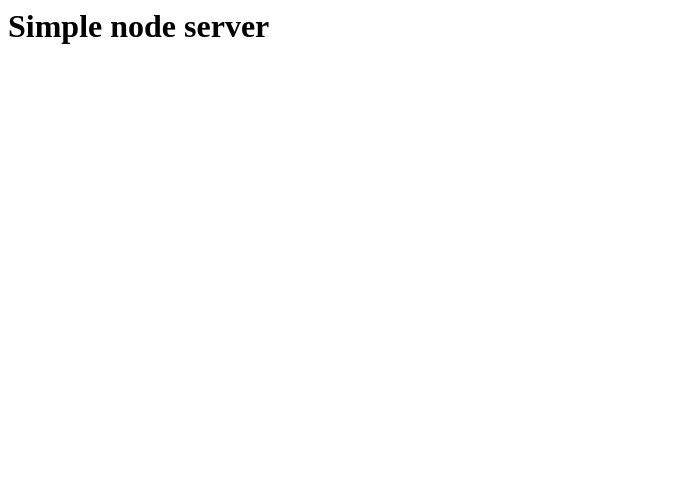
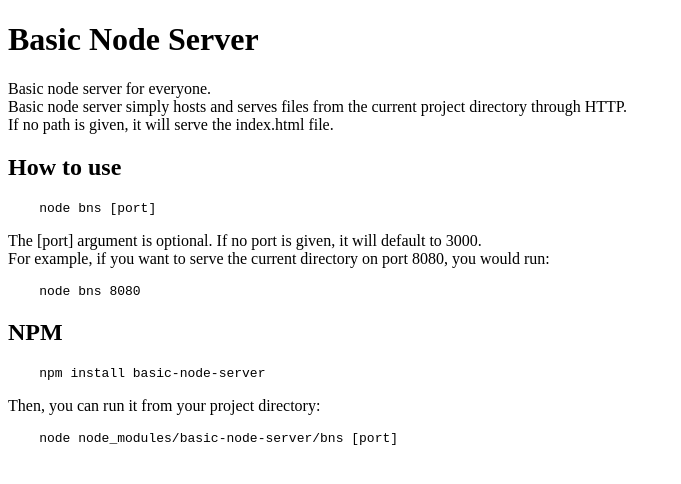
Before and after one commit to broadwayinc/basic-node-server, a website: page index.html in a window 1280 px wide. Shown: the whole page, without its empty margins (0-681 px from the left). Drawn offline with Linux system fonts and the light colour scheme.

Commit message:
changed main file name

```diff
--- a/index.html
+++ b/index.html
@@ -1 +1,35 @@
-<h1>Simple node server</h1>
+<!DOCTYPE html>
+
+<h1>Basic Node Server</h1>
+
+<p>
+    Basic node server for everyone.
+    <br>
+    Basic node server simply hosts and serves files from the current project directory through HTTP.
+    <br>
+    If no path is given, it will serve the index.html file.
+</p>
+
+<h2>How to use</h2>
+<pre>
+    node bns [port]
+</pre>
+<p>
+    The [port] argument is optional. If no port is given, it will default to 3000.
+    <br>
+    For example, if you want to serve the current directory on port 8080, you would run:
+</p>
+<pre>
+    node bns 8080
+</pre>
+
+<h2>NPM</h2>
+<pre>
+    npm install basic-node-server
+</pre>
+<p>
+    Then, you can run it from your project directory:
+</p>
+<pre>
+    node node_modules/basic-node-server/bns [port]
+</pre>
```
Also changed, not shown: package.json (+4 -4 lines), README.md, bns.js (renamed from index.js).
